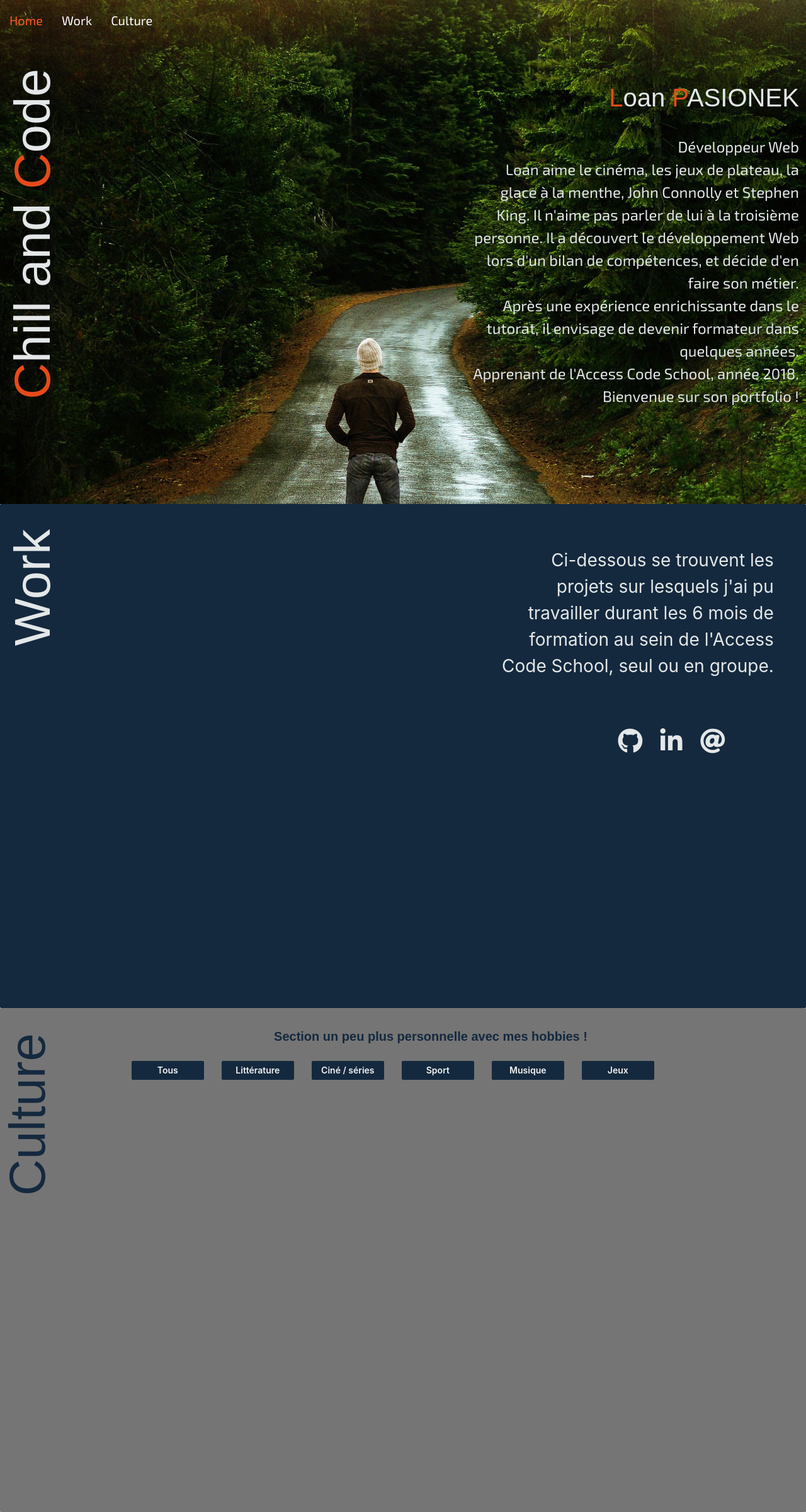
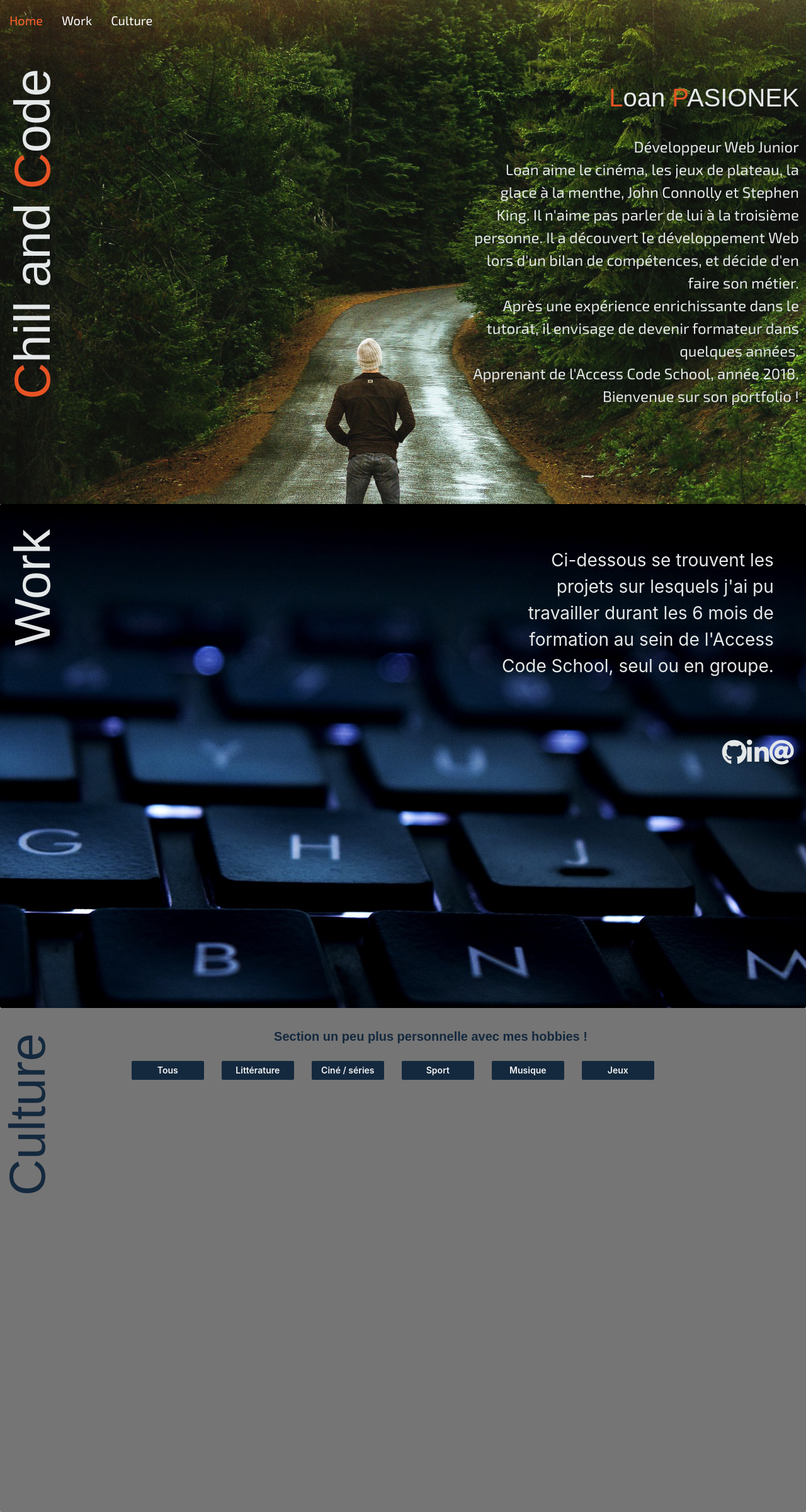
Before and after one commit to loanpasionek/PortfolioChill_Symfony, a Symfony app: template templates/page/index.html.twig in a window 1280 px wide. Shown: the whole page at 63% size. Run offline with Twig, Linux system fonts and the light colour scheme; the template is opened without the code that fills it, so the values that code supplies are empty; some libraries are stand-ins or nearby versions; some web fonts are replaced.

Commit message:
Dedoublement de section

```diff
--- a/public/css/style.css
+++ b/public/css/style.css
@@ -1,5 +1,5 @@
 html{font-size:62.5%;}
-body{overflow-x:hidden;}
+/* body{overflow-x:hidden;} */
 
 
 
@@ -137,7 +137,7 @@ body{overflow-x:hidden;}
             .valign
             {
                 position:absolute;
-                    top:50%;
+                top:50%;
                 transform:translateY(-50%);
             }
 
@@ -147,8 +147,53 @@ body{overflow-x:hidden;}
 
 
 /* ----------------------- Spécifiques ----------------------- */
+            /* ------------ Mur d'images ------------ */
 
-            .mh2200{max-height: 2200px;}
+
+            #culture button
+            {
+            width: 115px;
+            height: 30px;
+            margin:14px;
+            font-size:1.4rem;
+            border-radius:2px;
+            }
+            #projets button
+            {
+                width: 190px;
+                margin:14px;
+                font-size:1.4rem;
+                border-radius:2px;
+                padding:5px;
+            }
+
+            .grid{min-height: 500px;}
+
+            .grid-item, .grid-item-med, .grid-item-lg, .tooltip, .tooltiptext
+            {
+                float: left;
+                width:115px;
+                margin-bottom: 0;
+            }
+
+            .grid-item, .grid-item-med, .grid-item-lg {display: block;}
+
+            .grid-item {height: 53.75px;}
+
+            .grid-item-med {height: 107.5px;}
+
+            .grid-item-lg {height: 161.25px;}
+
+
+            .imgCulture
+            {
+                width: 100%;
+                /* règle le problème de hover qui décale l'image d'1px*/
+                -webkit-backface-visibility: hidden;
+                -webkit-transform: translateZ(0) scale(1.0, 1.0);
+            }
+
+
             /* --- Ecriture verticale --- */
             .rotated
             {
@@ -190,29 +235,6 @@ body{overflow-x:hidden;}
 
             nav ul a:focus::after{border-bottom: 1px solid blue;}
 
-/* ----------------------- Mur d'images ----------------------- */
-
-
-            /* --- Style du menu pour le mur d'images --- */
-
-            #culture button
-            {
-            width: 115px;
-            height: 30px;
-            margin:14px;
-            font-size:1.4rem;
-            border-radius:2px;
-            }
-            #projets button
-            {
-                width: 190px;
-                margin:14px;
-                font-size:1.4rem;
-                border-radius:2px;
-                padding:5px;
-            }
-
-
 
             button:hover{cursor: pointer;}
             button:active, button:focus
@@ -240,33 +262,6 @@ body{overflow-x:hidden;}
             }
 
 
-            .grid{min-height: 500px;
-            /* margin-top: 45px; */
-            }
-
-            .grid-item, .grid-item-med, .grid-item-lg, .tooltip, .tooltiptext
-            {
-                float: left;
-                width:115px;
-                margin-bottom: 0;
-            }
-
-            .grid-item, .grid-item-med, .grid-item-lg {display: block;}
-
-            .grid-item {height: 53.75px;}
-
-            .grid-item-med {height: 107.5px;}
-
-            .grid-item-lg {height: 161.25px;}
-
-
-            .imgCulture
-            {
-                width: 100%;
-                /* règle le problème de hover qui décale l'image d'1px*/
-                -webkit-backface-visibility: hidden;
-                -webkit-transform: translateZ(0) scale(1.0, 1.0);
-            }
 
             /* --- Tooltip sur le mur d'images --- */
 
@@ -309,33 +304,36 @@ body{overflow-x:hidden;}
 
             nav{box-shadow: none;}
             .opacity95{opacity:0.95;}
-            .opacity20{opacity:0.20;
-            transition: 0.5s linear;}
-            .opacity100{opacity: 1;
-            transition: 0.5 linear;}
+            .opacity20
+            {
+                opacity:0.20;
+                transition: 0.5s linear;
+            }
+            .opacity100
+            {
+                opacity: 1;
+                transition: 0.5 linear;
+            }
 
-
-            .bgOpacity95
-            {
-                background-color:#fff;
-                opacity:0.95;
-            }
 
             a:hover{color:#FF5722 !important;}
 
             .faHover:hover{color:#FF5722 !important;}
-
 
 /* ----------------------- Parallax ----------------------- */
 
             .slide1
             {
                 background: url('../img/bg_forest_bot_1200.jpg') center no-repeat fixed;
-
+                opacity: 0.95;
             }
 
-            .slide2{background-color:#14293E;}
+            /* .slide2{background-color:#14293E;} */
 
+            .slide2
+            {
+                background: url('../img/bg_keyboard.jpg') center no-repeat fixed;
+            }
 
 
 /* ----------------------- Changement de nav selon position dans la page ----------------------- */
@@ -377,7 +375,7 @@ body{overflow-x:hidden;}
 /* Extra Small Devices, Phones */
 @media only screen and (max-width : 480px) {
 
-    .owl-dots{display:none;}
+
 
     .mbot30p-sm{margin-bottom:30px;}
 
--- a/public/js/script.js
+++ b/public/js/script.js
@@ -67,7 +67,7 @@ $('a[href^="#"]').on('click', function(event) {
 $('.owl-carousel').owlCarousel(
     {
         loop:true,
-        nav:false,
+        nav:true,
         autoplay:false,
         autoplayTimeout:5000,
         autoplayHoverPause:true,
@@ -107,7 +107,7 @@ $('.owl-carousel').owlCarousel(
                     {
                         nav.removeClass('nocolor').addClass('navChange');
                         presentation.addClass('hidden');
-                        coloredChars.addClass('hidden');
+                        /* coloredChars.addClass('hidden'); */
                     }
                     else
                     {
@@ -115,7 +115,7 @@ $('.owl-carousel').owlCarousel(
                         {
                         nav.removeClass('navChange').addClass('nocolor');
                         presentation.removeClass('hidden');
-                        coloredChars.removeClass('hidden');
+                        /* coloredChars.removeClass('hidden'); */
 
                         }
                     }
--- a/templates/Layouts/header.html.twig
+++ b/templates/Layouts/header.html.twig
@@ -32,7 +32,7 @@
         </div>
         <div class="col l5 offset-l6 offset-m4 m6 fs24">
             <p class="fs20-mm fs24-sm fs24-xs color3 right-align text-justify-sm">
-            <span class="fs32-sm fs32-xs">Développeur Web</span> <br>
+            <span class="fs32-sm fs32-xs">Développeur Web Junior</span> <br>
             Loan aime le cinéma, les jeux de plateau, la glace à la menthe, John Connolly et Stephen King.
             Il n'aime pas parler de lui à la troisième personne.
             Il a découvert le développement Web lors d'un bilan de compétences, et décide d'en faire son métier. <br>
--- a/templates/page/index.html.twig
+++ b/templates/page/index.html.twig
@@ -11,7 +11,7 @@
 
     <!-- Section présentation des projets -->
 
-<section id="work" class="nomargin card bgcolor3 color3 h100vh">
+<section id="work" class="nomargin card slide2 color3 h100vh">
     <div class="row">
         <div class="col exo2 bg_keyboard_sm h125p-sm">
 
@@ -20,18 +20,17 @@
         </div>
         <div class="col l5 offset-l6 offset-m4 m6 fs28 right-align">
                 <p class="fs20-mm fs24-sm fs24-xs color3 text-justify-sm padd40p">
-
                 Ci-dessous se trouvent les projets sur lesquels j'ai pu travailler durant les 6 mois de formation au sein de l'Access Code
                 School, seul ou en groupe.
-
-            </p>
+                </p>
+            <ul class="col offset-l9 offset-m7 m3 s12 flex jcaround">
+                    <li><a href="https://github.com/loanpasionek/" target="_blank" ><i class="fab faHover fa-github fs40 fs40-xs color3"></i></a></li>
+                    <li><a href="https://www.linkedin.com/in/loan-pasionek" target="_blank"><i class="fab faHover fa-linkedin-in fs40 fs40-xs color3"></i></a></li>
+                    <li><a href="mailto:l.pasionek@gmail.com"><i class="fas faHover fa-at fs40 fs40-xs color3"></i></a></li>
+            </ul>
         </div>
 
-        <ul class="col l2 offset-l9 offset-m7 m3 s12 flex jcaround">
-                <li><a href="https://github.com/loanpasionek/" target="_blank" ><i class="fab faHover fa-github fs40 fs40-xs color3"></i></a></li>
-                <li><a href="https://www.linkedin.com/in/loan-pasionek" target="_blank"><i class="fab faHover fa-linkedin-in fs40 fs40-xs color3"></i></a></li>
-                <li><a href="mailto:l.pasionek@gmail.com"><i class="fas faHover fa-at fs40 fs40-xs color3"></i></a></li>
-        </ul>
+
     </div>
 
     <div class="row">
@@ -93,7 +92,7 @@
                 </ul>
             </div>
 
-            <div class="grid col l10 offset-l1 center left8-sm w300p-sm w250p-xs mh2200">
+            <div class="grid col l10 offset-l1 center left8-sm w300p-sm w250p-xs">
                 {% for hobbie in hobbies %}
                     <div class="grid-item mleft2p mtop2p {{ hobbie.hobClass }} tooltip">
                         <a href="{{ hobbie.hobUrl }}" target="_blank">
```
Also changed, not shown: public/img/bg_keyboard.jpg (renamed from public/img/keyboard2.jpg).
